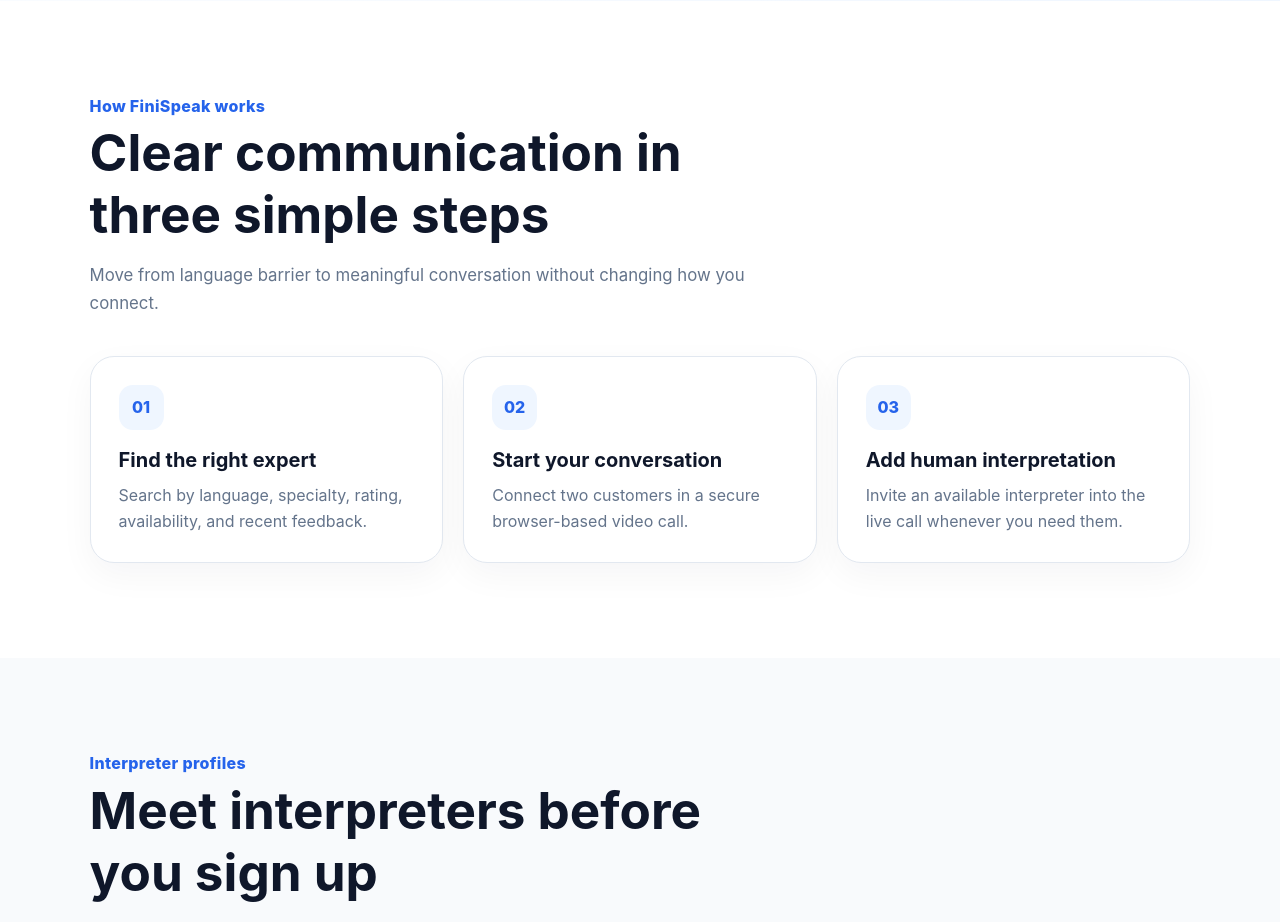
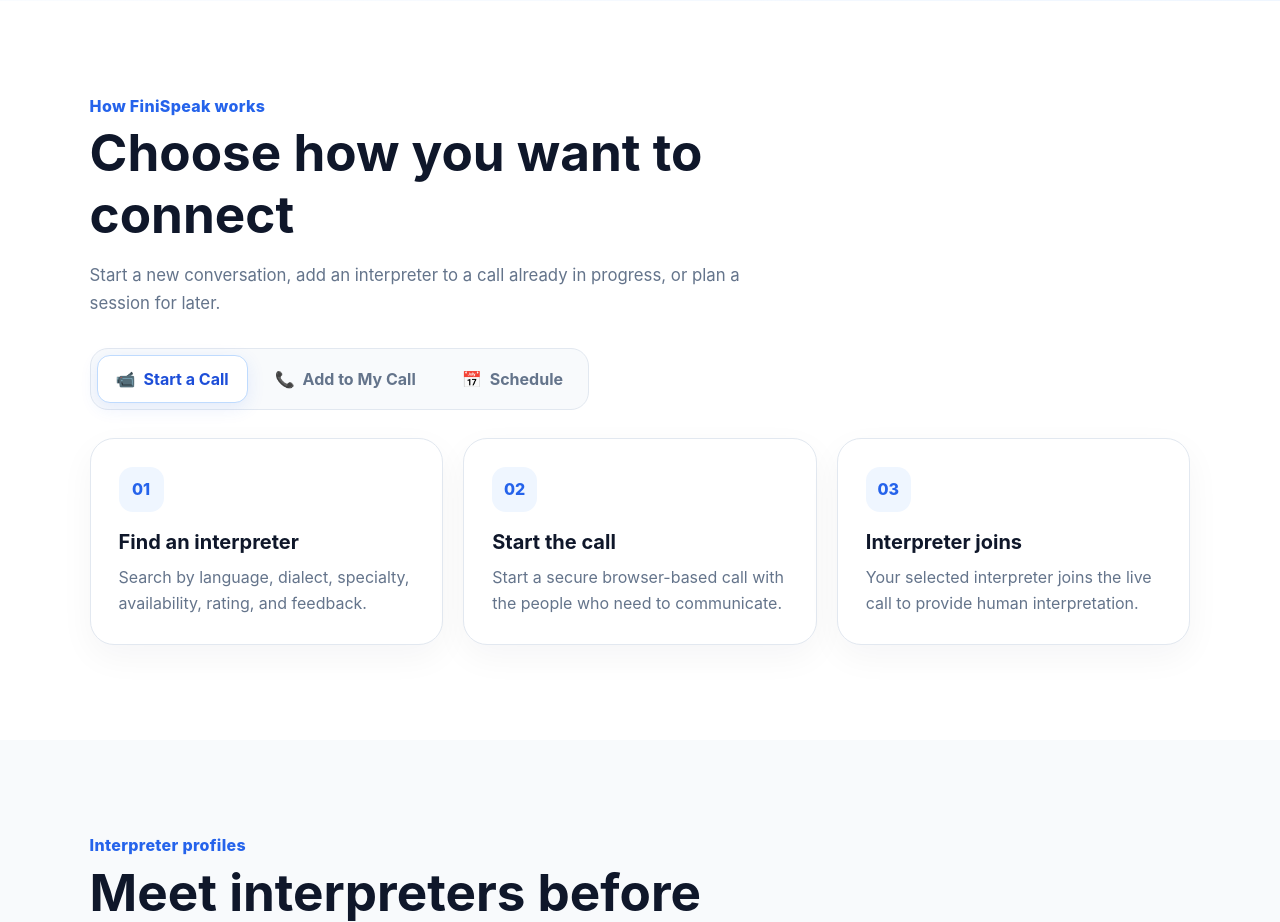
Before and after one commit to trueblood/FiniSpeak, a Flask app: page / in a window 1280 px wide. Shown: the part 1007-1929 px from the top of the page. Run offline with Flask 3, Linux system fonts and the light colour scheme; some libraries are stand-ins or nearby versions.

Commit message:
updats to profile

```diff
--- a/routes/translators.py
+++ b/routes/translators.py
@@ -6,6 +6,8 @@ translators_bp = Blueprint("translators", __name__)
 
 PUBLIC_TRANSLATOR_FIELDS = {
     "bio",
+    "credentials",
+    "credentialStatus",
     "dialects",
     "displayName",
     "languages",
@@ -21,8 +23,12 @@ PUBLIC_TRANSLATOR_FIELDS = {
 def _public_translator(doc):
     data = doc.to_dict()
     profile = {key: data[key] for key in PUBLIC_TRANSLATOR_FIELDS if key in data}
+    availability = data.get("availability", {})
     profile["availability"] = {
-        "availableNow": bool(data.get("availability", {}).get("availableNow", False))
+        "availableNow": bool(availability.get("availableNow", False)),
+        "days": availability.get("days", []) if isinstance(availability.get("days", []), list) else [],
+        "start": availability.get("start", ""),
+        "end": availability.get("end", ""),
     }
     profile["id"] = doc.id
     return profile
--- a/static/css/style.css
+++ b/static/css/style.css
@@ -64,6 +64,12 @@ code { background:#e2e8f0; padding:3px 6px; border-radius:6px; }
 .landing-section { padding:95px max(7%,calc((100vw - 1280px)/2)); background:#fff; }
 .landing-directory-section { padding:95px max(7%,calc((100vw - 1280px)/2)); background:#f8fafc; scroll-margin-top:24px; }
 .section-intro { max-width:690px; margin-bottom:38px; }.section-intro h2 { font-size:clamp(2rem,4vw,3.3rem); }.section-intro p { font-size:1.05rem; }
+.workflow-tabs { display:inline-flex; flex-wrap:wrap; gap:8px; margin:-8px 0 28px; padding:6px; border:1px solid var(--border); border-radius:18px; background:#f8fafc; }
+.workflow-tab { display:inline-flex; align-items:center; justify-content:center; gap:8px; min-height:48px; padding:11px 18px; border:1px solid transparent; border-radius:13px; background:transparent; color:var(--muted); }
+.workflow-tab:hover { background:#eff6ff; color:var(--primary-dark); }
+.workflow-tab.active { border-color:#bfdbfe; background:#fff; color:var(--primary-dark); box-shadow:0 5px 18px rgba(37,99,235,.1); }
+.workflow-tab:focus-visible { outline:3px solid rgba(37,99,235,.3); outline-offset:2px; }
+.workflow-panel[hidden] { display:none; }
 .feature-grid { display:grid; grid-template-columns:repeat(3,minmax(0,1fr)); gap:20px; }
 .feature-card { padding:28px; border:1px solid var(--border); border-radius:24px; background:#fff; box-shadow:0 12px 35px rgba(15,23,42,.045); }
 .feature-card h3 { margin:18px 0 10px; font-size:1.25rem; }.feature-card p { margin:0; }
@@ -71,7 +77,7 @@ code { background:#e2e8f0; padding:3px 6px; border-radius:6px; }
 .landing-cta { margin:0 max(4%,calc((100vw - 1280px)/2)) 80px; padding:40px 46px; display:flex; align-items:center; justify-content:space-between; gap:28px; border-radius:30px; background:#0f172a; color:#fff; }
 .landing-cta h2 { margin:.45rem 0 0; }.landing-cta .eyebrow { color:#93c5fd; }
 @media (max-width:900px) { .landing-hero { grid-template-columns:1fr; padding-top:60px; }.hero-visual { min-height:420px; }.feature-grid { grid-template-columns:1fr; }.landing-cta { align-items:flex-start; flex-direction:column; } }
-@media (max-width:650px) { .site-header { align-items:flex-start; padding-top:12px; padding-bottom:12px; }.site-nav { flex-wrap:wrap; justify-content:flex-end; }.nav-link { padding:8px; font-size:.86rem; }.landing-hero { padding:50px 5%; gap:35px; }.landing-hero h1 { font-size:3.25rem; }.hero-visual { min-height:360px; }.hero-person > span { width:82px; height:82px; }.landing-section,.landing-directory-section { padding:65px 5%; }.landing-cta { margin:0 5% 55px; padding:30px; } }
+@media (max-width:650px) { .site-header { align-items:flex-start; padding-top:12px; padding-bottom:12px; }.site-nav { flex-wrap:wrap; justify-content:flex-end; }.nav-link { padding:8px; font-size:.86rem; }.landing-hero { padding:50px 5%; gap:35px; }.landing-hero h1 { font-size:3.25rem; }.hero-visual { min-height:360px; }.hero-person > span { width:82px; height:82px; }.landing-section,.landing-directory-section { padding:65px 5%; }.workflow-tabs { display:grid; width:100%; }.workflow-tab { width:100%; }.landing-cta { margin:0 5% 55px; padding:30px; } }
 
 .transcript-card { max-width:1300px; margin:28px auto 0; background:#fff; border:1px solid var(--border); border-radius:20px; padding:22px; }
 .transcript-header { display:flex; align-items:center; justify-content:space-between; gap:16px; border-bottom:1px solid var(--border); padding-bottom:14px; }
--- a/static/js/app.js
+++ b/static/js/app.js
@@ -53,6 +53,18 @@ async function boot() {
 }
 
 function bindUI() {
+    const workflowTabs = [...document.querySelectorAll(".workflow-tab")];
+    workflowTabs.forEach((tab, index) => {
+        tab.addEventListener("click", () => activateWorkflowTab(tab));
+        tab.addEventListener("keydown", (event) => {
+            if (!["ArrowLeft", "ArrowRight", "Home", "End"].includes(event.key)) return;
+            event.preventDefault();
+            let nextIndex = event.key === "Home" ? 0 : event.key === "End" ? workflowTabs.length - 1 : index + (event.key === "ArrowRight" ? 1 : -1);
+            nextIndex = (nextIndex + workflowTabs.length) % workflowTabs.length;
+            activateWorkflowTab(workflowTabs[nextIndex]);
+            workflowTabs[nextIndex].focus();
+        });
+    });
     $("startCall").onclick = () => {
         if (!currentUser) return openAuth(false, "customer");
         show("dashboardView");
@@ -124,6 +136,16 @@ function bindUI() {
         openDashboardPanel("home");
         $("receiverEmail")?.focus();
     };
+}
+
+function activateWorkflowTab(activeTab) {
+    document.querySelectorAll(".workflow-tab").forEach(tab => {
+        const isActive = tab === activeTab;
+        tab.classList.toggle("active", isActive);
+        tab.setAttribute("aria-selected", String(isActive));
+        tab.tabIndex = isActive ? 0 : -1;
+        $(tab.getAttribute("aria-controls")).hidden = !isActive;
+    });
 }
 
 function openInterpreterDirectory() {
@@ -419,11 +441,8 @@ async function openPublicProfile(profile) {
     renderProfileTags($("publicProfileSpecialties"), "Specialties", profile.specialties || []);
     $("publicProfileExperience").textContent = `${Number(profile.yearsExperience || 0)} years`;
     $("publicProfileCredentials").textContent = (profile.credentials || []).join(", ") || "Not listed";
-    $("publicProfileVerification").textContent = (profile.verificationStatus || "unverified").replace(/_/g, " ").replace(/^./, value => value.toUpperCase());
-    const availability = profile.availability || {};
-    $("publicProfileSchedule").textContent = (availability.days || []).length
-        ? `${availability.days.map(day => day.slice(0, 3).replace(/^./, value => value.toUpperCase())).join(", ")}${availability.start && availability.end ? ` · ${availability.start}–${availability.end}` : ""}`
-        : "Schedule not listed";
+    $("publicProfileVerification").textContent = profileVerificationLabel(profile);
+    $("publicProfileSchedule").textContent = formatAvailabilitySchedule(profile.availability, "Schedule not listed");
     $("publicProfileReviewSummary").innerHTML = ratingMarkup(profile.rating, profile.ratingCount);
     $("publicProfileReviews").innerHTML = "<p>Detailed community feedback will appear here as reviews are added.</p>";
     show("profileView");
@@ -433,6 +452,31 @@ async function openPublicProfile(profile) {
 function renderProfileTags(container, label, values) {
     const cleanValues = values.filter(Boolean);
     container.innerHTML = `<strong>${escapeHtml(label)}</strong>${cleanValues.length ? cleanValues.map(value => `<span class="profile-tag">${escapeHtml(value)}</span>`).join("") : '<span class="profile-tag">Not listed</span>'}`;
+}
+
+function profileVerificationLabel(profile = {}) {
+    const verificationStatus = profile.verificationStatus || "unverified";
+    if (verificationStatus === "verified") return "Verified";
+    if (profile.credentialStatus === "submitted") return "Submitted for verification";
+    return verificationStatus.replace(/_/g, " ").replace(/^./, value => value.toUpperCase());
+}
+
+function formatAvailabilityTime(value) {
+    const [hourText, minuteText] = String(value || "").split(":");
+    const hour = Number(hourText);
+    if (!Number.isInteger(hour) || hour < 0 || hour > 23 || !/^\d{2}$/.test(minuteText || "")) return value || "";
+    const suffix = hour >= 12 ? "PM" : "AM";
+    return `${hour % 12 || 12}:${minuteText} ${suffix}`;
+}
+
+function formatAvailabilitySchedule(availability = {}, fallback = "Add your availability schedule.") {
+    const days = Array.isArray(availability?.days) ? availability.days.filter(Boolean) : [];
+    if (!days.length) return fallback;
+    const dayLabel = days.map(day => day.slice(0, 3).replace(/^./, value => value.toUpperCase())).join(", ");
+    const timeLabel = availability.start && availability.end
+        ? ` · ${formatAvailabilityTime(availability.start)}–${formatAvailabilityTime(availability.end)}`
+        : "";
+    return `${dayLabel}${timeLabel}`;
 }
 
 function renderProfileReviews(reviews) {
@@ -723,15 +767,14 @@ function renderTranslatorDashboard() {
     const availability = p.availability || {};
     $("dashboardProfileCompletion").textContent = `${completion}%`;
     $("dashboardProfileCompletionText").textContent = completion === 100 ? "Profile complete" : "Finish onboarding";
-    $("dashboardVerification").textContent = (p.verificationStatus || "unverified").replace(/_/g, " ").replace(/^./, c => c.toUpperCase());
+    $("dashboardVerification").textContent = profileVerificationLabel(p);
     $("dashboardRating").textContent = p.rating == null ? "New" : Number(p.rating).toFixed(1);
     $("dashboardRatingCount").textContent = p.ratingCount ? `${p.ratingCount} review${p.ratingCount === 1 ? "" : "s"}` : "No reviews yet";
     $("dashboardExperience").textContent = `${Number(p.yearsExperience || 0)} yrs`;
     const languages = [...(p.languages || []), ...(p.dialects || [])];
     $("dashboardLanguages").textContent = languages.length ? languages.join(" · ") : "Add your languages and dialects.";
     $("dashboardSpecialties").textContent = (p.specialties || []).length ? p.specialties.join(" · ") : "Add your specialties.";
-    const days = availability.days || [];
-    $("dashboardSchedule").textContent = days.length ? `${days.map(d => d.slice(0,3).replace(/^./, c => c.toUpperCase())).join(", ")}${availability.start && availability.end ? ` · ${availability.start}–${availability.end}` : ""}` : "Add your availability schedule.";
+    $("dashboardSchedule").textContent = formatAvailabilitySchedule(availability);
     $("dashboardAvailableNow").checked = Boolean(availability.availableNow);
     $("dashboardAvailabilityLabel").textContent = availability.availableNow ? "Available now" : "Unavailable";
 }
--- a/templates/index.html
+++ b/templates/index.html
@@ -40,11 +40,26 @@
             </div>
         </div>
         <div class="landing-section">
-            <div class="section-intro"><span class="eyebrow">How FiniSpeak works</span><h2>Clear communication in three simple steps</h2><p>Move from language barrier to meaningful conversation without changing how you connect.</p></div>
-            <div class="feature-grid">
-                <article class="feature-card"><span class="feature-number">01</span><h3>Find the right expert</h3><p>Search by language, specialty, rating, availability, and recent feedback.</p></article>
-                <article class="feature-card"><span class="feature-number">02</span><h3>Start your conversation</h3><p>Connect two customers in a secure browser-based video call.</p></article>
-                <article class="feature-card"><span class="feature-number">03</span><h3>Add human interpretation</h3><p>Invite an available interpreter into the live call whenever you need them.</p></article>
+            <div class="section-intro"><span class="eyebrow">How FiniSpeak works</span><h2>Choose how you want to connect</h2><p>Start a new conversation, add an interpreter to a call already in progress, or plan a session for later.</p></div>
+            <div class="workflow-tabs" role="tablist" aria-label="Choose a FiniSpeak workflow">
+                <button id="startCallTab" class="workflow-tab active" type="button" role="tab" aria-selected="true" aria-controls="startCallSteps" tabindex="0"><span aria-hidden="true">📹</span> Start a Call</button>
+                <button id="addCallTab" class="workflow-tab" type="button" role="tab" aria-selected="false" aria-controls="addCallSteps" tabindex="-1"><span aria-hidden="true">📞</span> Add to My Call</button>
+                <button id="scheduleTab" class="workflow-tab" type="button" role="tab" aria-selected="false" aria-controls="scheduleSteps" tabindex="-1"><span aria-hidden="true">📅</span> Schedule</button>
+            </div>
+            <div id="startCallSteps" class="feature-grid workflow-panel" role="tabpanel" aria-labelledby="startCallTab">
+                <article class="feature-card"><span class="feature-number">01</span><h3>Find an interpreter</h3><p>Search by language, dialect, specialty, availability, rating, and feedback.</p></article>
+                <article class="feature-card"><span class="feature-number">02</span><h3>Start the call</h3><p>Start a secure browser-based call with the people who need to communicate.</p></article>
+                <article class="feature-card"><span class="feature-number">03</span><h3>Interpreter joins</h3><p>Your selected interpreter joins the live call to provide human interpretation.</p></article>
+            </div>
+            <div id="addCallSteps" class="feature-grid workflow-panel" role="tabpanel" aria-labelledby="addCallTab" hidden>
+                <article class="feature-card"><span class="feature-number">01</span><h3>Open FiniSpeak</h3><p>While your phone conversation is in progress, find an available interpreter in FiniSpeak.</p></article>
+                <article class="feature-card"><span class="feature-number">02</span><h3>Add the interpreter</h3><p>Call the interpreter and add them to your existing phone conversation.</p></article>
+                <article class="feature-card"><span class="feature-number">03</span><h3>Continue together</h3><p>Keep talking while the interpreter provides real-time interpretation for everyone on the call.</p></article>
+            </div>
+            <div id="scheduleSteps" class="feature-grid workflow-panel" role="tabpanel" aria-labelledby="scheduleTab" hidden>
+                <article class="feature-card"><span class="feature-number">01</span><h3>Choose a time</h3><p>Find an interpreter or tutor and choose an available date and time.</p></article>
+                <article class="feature-card"><span class="feature-number">02</span><h3>Book the session</h3><p>Confirm the interpreter, language, specialty, and session details.</p></article>
+                <article class="feature-card"><span class="feature-number">03</span><h3>Connect when it’s time</h3><p>Join the scheduled FiniSpeak session with your interpreter.</p></article>
             </div>
         </div>
         <div id="featuredProfiles" class="landing-directory-section">
```
